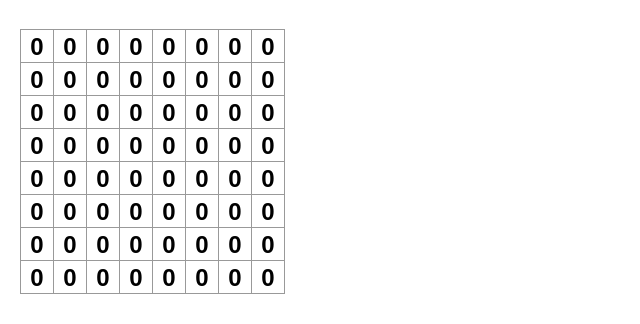
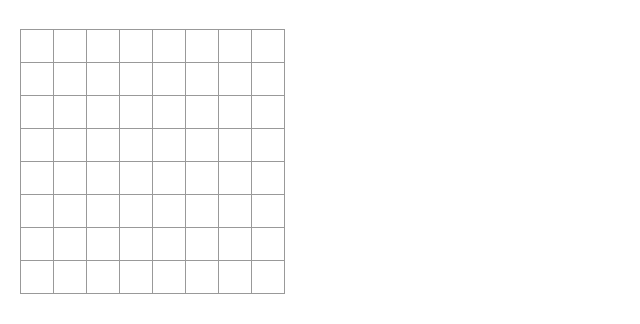
Before and after one commit to randyg111/react-minesweeper, a React (Create React App) app in the folder src/: page / in a window 1280 px wide. Shown: the top 324 px of the page, without its empty margins (0-640 px from the left). Built offline with nearby package versions, Linux system fonts and the light colour scheme.

Commit message:
Custom type and map array to board

```diff
--- a/src/App.tsx
+++ b/src/App.tsx
@@ -1,9 +1,7 @@
 import React, { useState } from "react";
 
-// value type, timer, graphics, snake
-// https://www.typescriptlang.org/docs/handbook/2/narrowing.html
-// https://stackoverflow.com/questions/59988667/typescript-react-fcprops-confusion
-type Value = number;
+// timer, graphics, snake
+type Value = "💥" | "1" | "2" | "3" | "4" | "5" | "6" | "7" | "8" | null;
 type Grid = Value[][];
 
 interface BoardProps {
@@ -26,23 +24,16 @@ function Board({squares, onPlay}: BoardProps) {
     //   return;
     // }
     const nextSquares = squares.map((arr: Value[]) => arr.slice());
-    nextSquares[r][c]++;
+    nextSquares[r][c] = "💥";
     onPlay(nextSquares);
   }
 
-  const rows = squares.length;
-  const cols = squares[0].length;
-  const board = Array(rows);
-  for (let r = 0; r < rows; r++) {
-    const row = Array(cols);
-    for (let c = 0; c < cols; c++) {
-        row[c] = <Square key={c} value={squares[r][c]} onSquareClick={() => handleClick(r, c)} />
-    }
-    // const row = squares[r].map((square, c) => {
-    //   <Square key={c} value={c} onSquareClick={() => handleClick(r, c)} />
-    // });
-    board[r] = <div key={r} className="board-row">{row}</div>;
-  }
+  const board = squares.map((row, r) => {
+    const boardRow = row.map((square, c) => {
+      return <Square key={c} value={square} onSquareClick={() => handleClick(r, c)} />
+    });
+    return <div key={r} className="board-row">{boardRow}</div>
+  })
 
   return (
     <>
@@ -55,7 +46,7 @@ function Board({squares, onPlay}: BoardProps) {
 export default function Game() {
   const rows = 8;
   const cols = 8;
-  const [grid, setGrid] = useState<Grid>(Array(rows).fill(Array(cols).fill(0)));
+  const [grid, setGrid] = useState<Grid>(Array(rows).fill(Array(cols).fill(null)));
   function handlePlay(nextGrid: Grid) {
     setGrid(nextGrid);
   }
```
